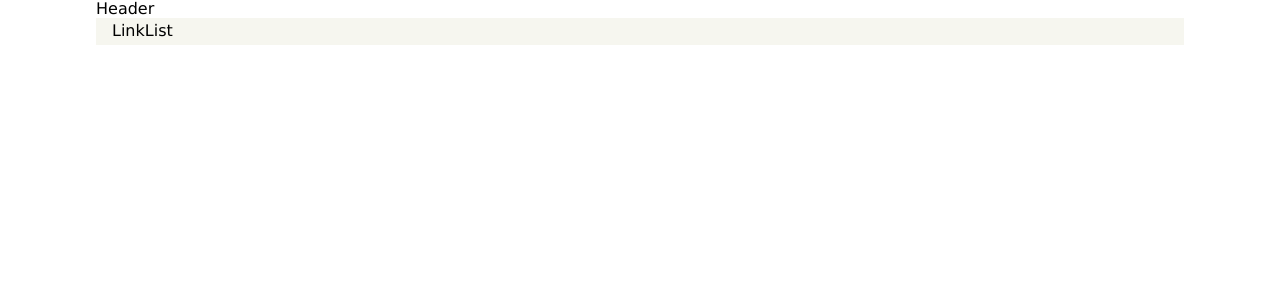
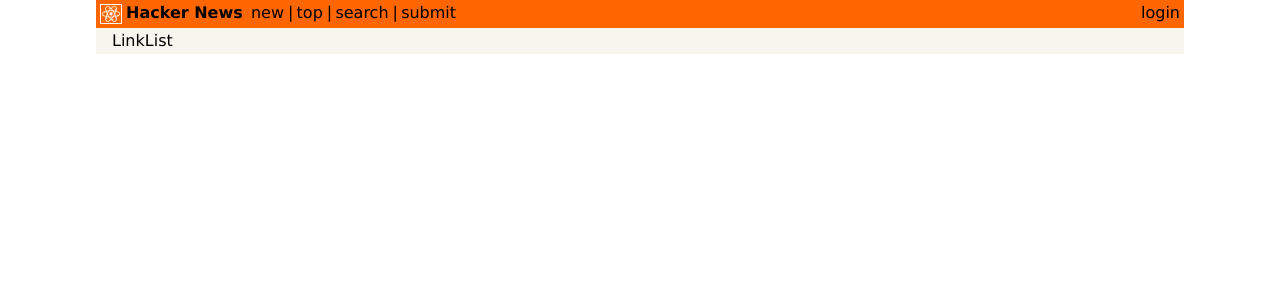
Before and after one commit to frozenparadox99/webscoot-task-hacker-news, a React (Create React App) app: page /new/1 in a window 1280 px wide. Shown: the top 300 px of the page. Built offline with nearby package versions, Linux system fonts and the light colour scheme.

Commit message:
built header

```diff
--- a/src/components/Header.js
+++ b/src/components/Header.js
@@ -1,7 +1,37 @@
 import React from "react";
+import { withRouter, NavLink } from "react-router-dom";
 
 function Header() {
-  return <div>Header</div>;
+  return (
+    <div className="header">
+      <div className="flex">
+        <img src="/logo.png" alt="logo" className="logo" />
+        <NavLink to="/" className="header-title">
+          Hacker News
+        </NavLink>
+        <NavLink to="/" className="header-link">
+          new
+        </NavLink>
+        <div className="divider">|</div>
+        <NavLink to="/top" className="header-link">
+          top
+        </NavLink>
+        <div className="divider">|</div>
+        <NavLink to="/search" className="header-link">
+          search
+        </NavLink>
+        <div className="divider">|</div>
+        <NavLink to="/create" className="header-link">
+          submit
+        </NavLink>
+      </div>
+      <div className="flex">
+        <NavLink to="/login" className="header-link">
+          login
+        </NavLink>
+      </div>
+    </div>
+  );
 }
 
-export default Header;
+export default withRouter(Header);
```
